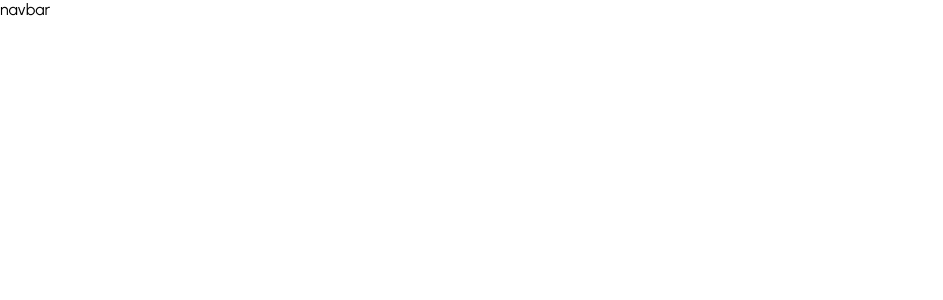
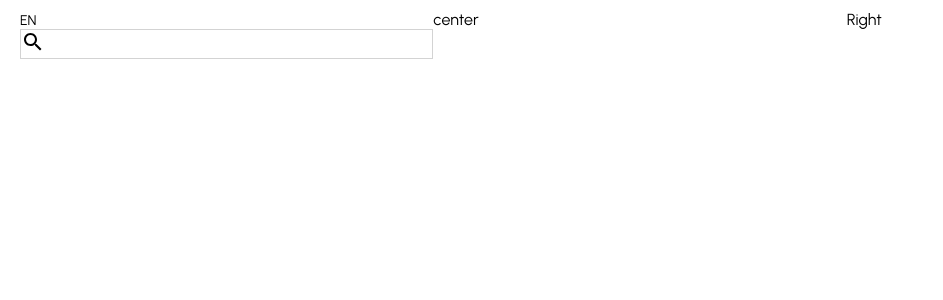
Before and after one commit to devinkg/fashion_site_react, a React (Create React App) app: page / in a window 1280 px wide. Shown: the top 300 px of the page, without its empty margins (0-943 px from the left). Built offline with nearby package versions, Linux system fonts and the light colour scheme.

Commit message:
material UI added

```diff
--- a/package.json
+++ b/package.json
@@ -3,6 +3,10 @@
   "version": "0.1.0",
   "private": true,
   "dependencies": {
+    "@emotion/react": "^11.7.1",
+    "@emotion/styled": "^11.6.0",
+    "@mui/icons-material": "^5.2.5",
+    "@mui/material": "^5.2.7",
     "@testing-library/jest-dom": "^5.16.1",
     "@testing-library/react": "^12.1.2",
     "@testing-library/user-event": "^13.5.0",
--- a/src/components/Navbar.jsx
+++ b/src/components/Navbar.jsx
@@ -1,10 +1,52 @@
 import React from 'react'
+import styled from 'styled-components'
+import { Search } from '@mui/icons-material';
+
+const Container = styled.div`
+    height: 60px;
+`
+
+const Wrapper = styled.div`
+    padding: 10px 20px;
+    display: flex;
+    justify-content: space-between;
+`;
+
+const Left = styled.div`
+   flex: 1;
+`;
+
+const Language = styled.span`
+    font-size: 14px;
+    cursor: pointer;
+`;
+
+const SearchContainer = styled.div`
+    border: 1px solid lightgray;
+`;
+
+const Center = styled.div`
+   flex: 1;
+`;
+
+const Right = styled.div`
+    flex: 1;
+`;
 
 const Navbar = () => {
     return (
-        <div>
-            navbar
-        </div>
+        <Container>
+            <Wrapper>
+                <Left>
+                    <Language>EN</Language>
+                    <SearchContainer>
+                        <Search />
+                    </SearchContainer>
+                </Left>
+                <Center>center</Center>
+                <Right>Right</Right>
+            </Wrapper>
+        </Container>
     )
 }
 
```
Also changed, not shown: 1 other file (tests, documents, lock files or other folders).
